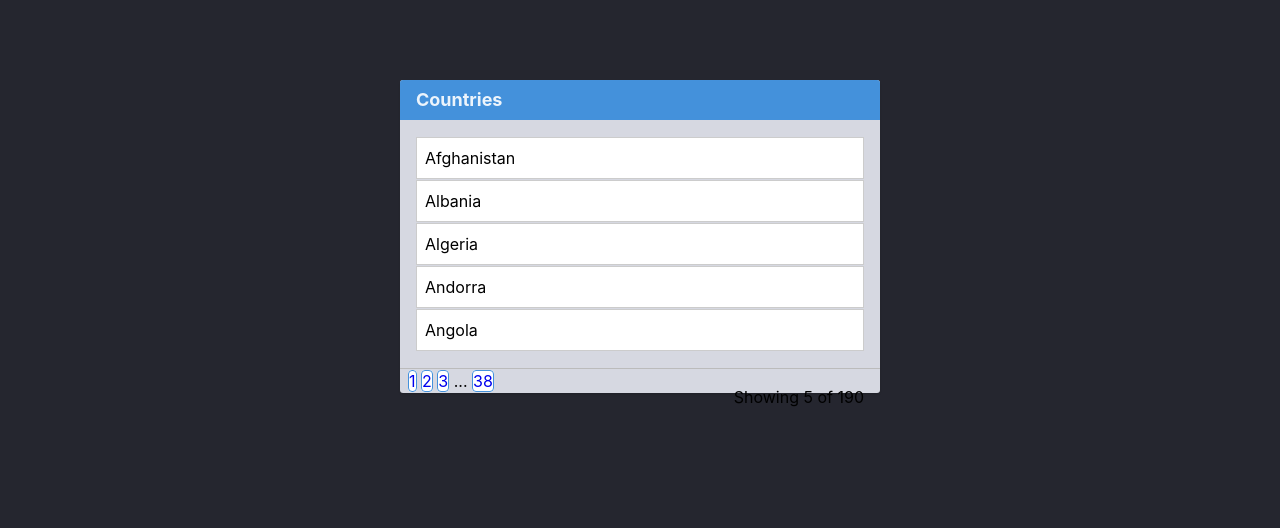
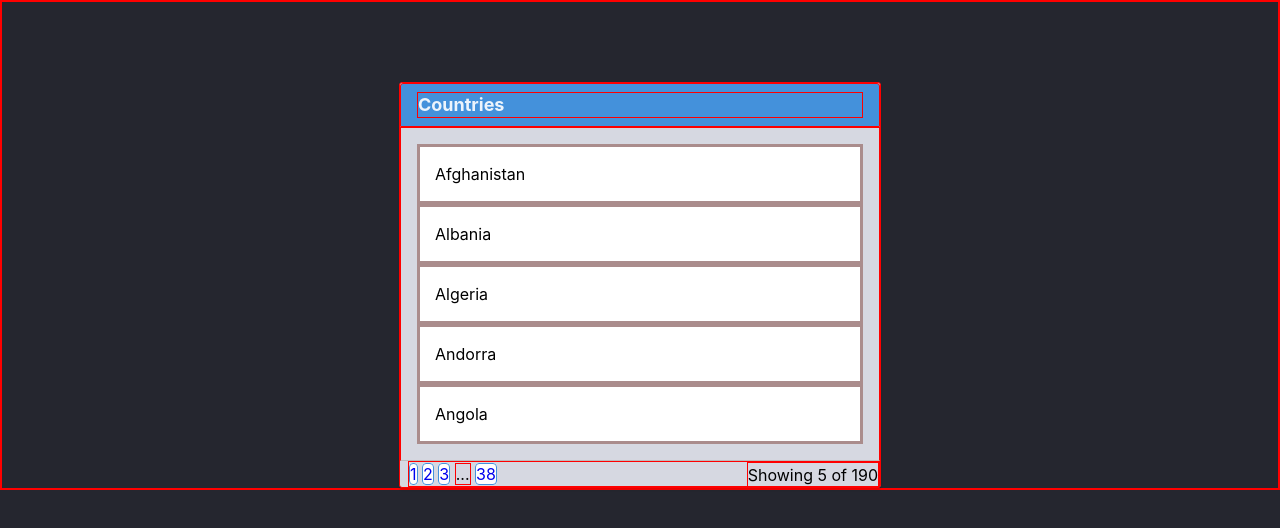
Before and after one commit to Dania-c/Codi, a website: page week-1/7-css-box/index.html in a window 1280 px wide. Drawn offline with Linux system fonts and the light colour scheme.

Commit message:
completed  7-css-box

```diff
--- a/week-1/7-css-box/styles.css
+++ b/week-1/7-css-box/styles.css
@@ -4,3 +4,16 @@
   border-radius: 4px;
   background: #fff;
 }
+
+* {
+  border: 1px solid red;
+}
+
+.country {
+  border: 3px solid #aa8c8c;
+  padding: 15px;
+  margin: 0px;
+}
+.pages__showing {
+  padding: 0px;
+}
```
